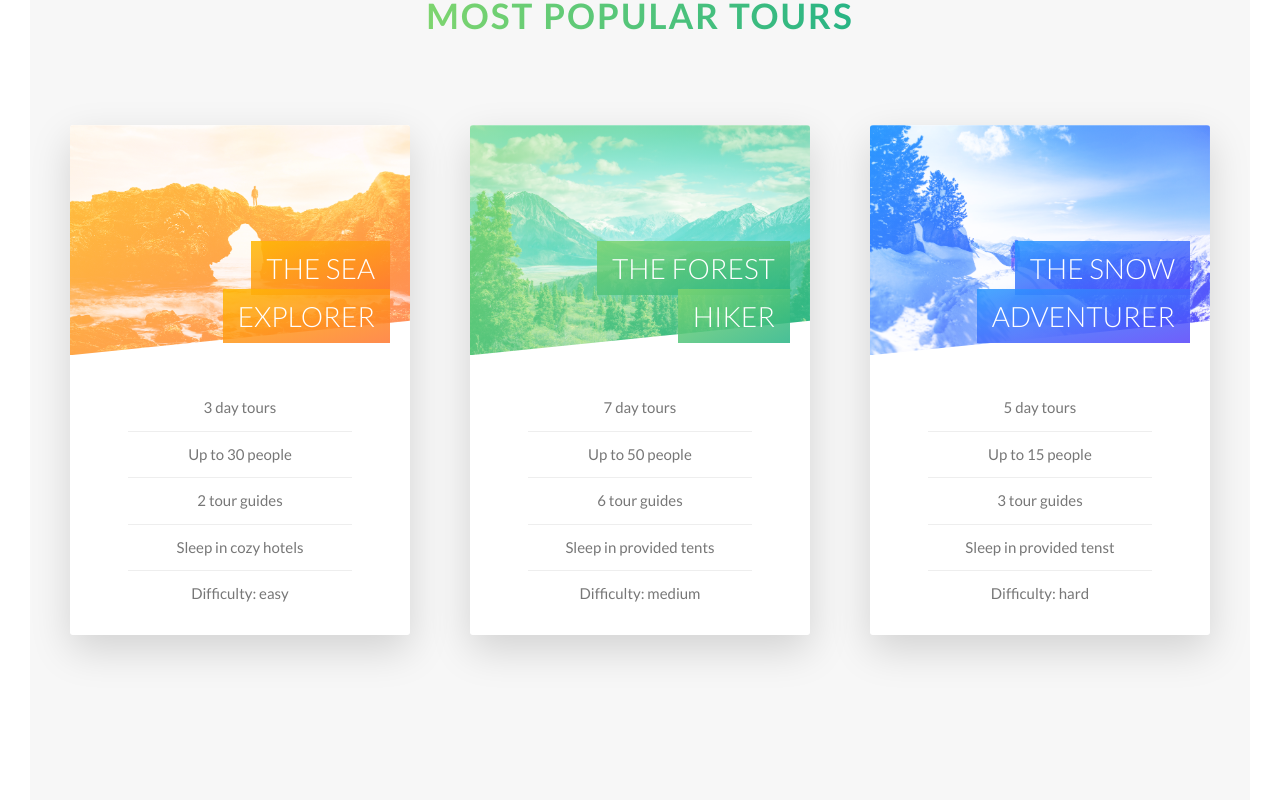
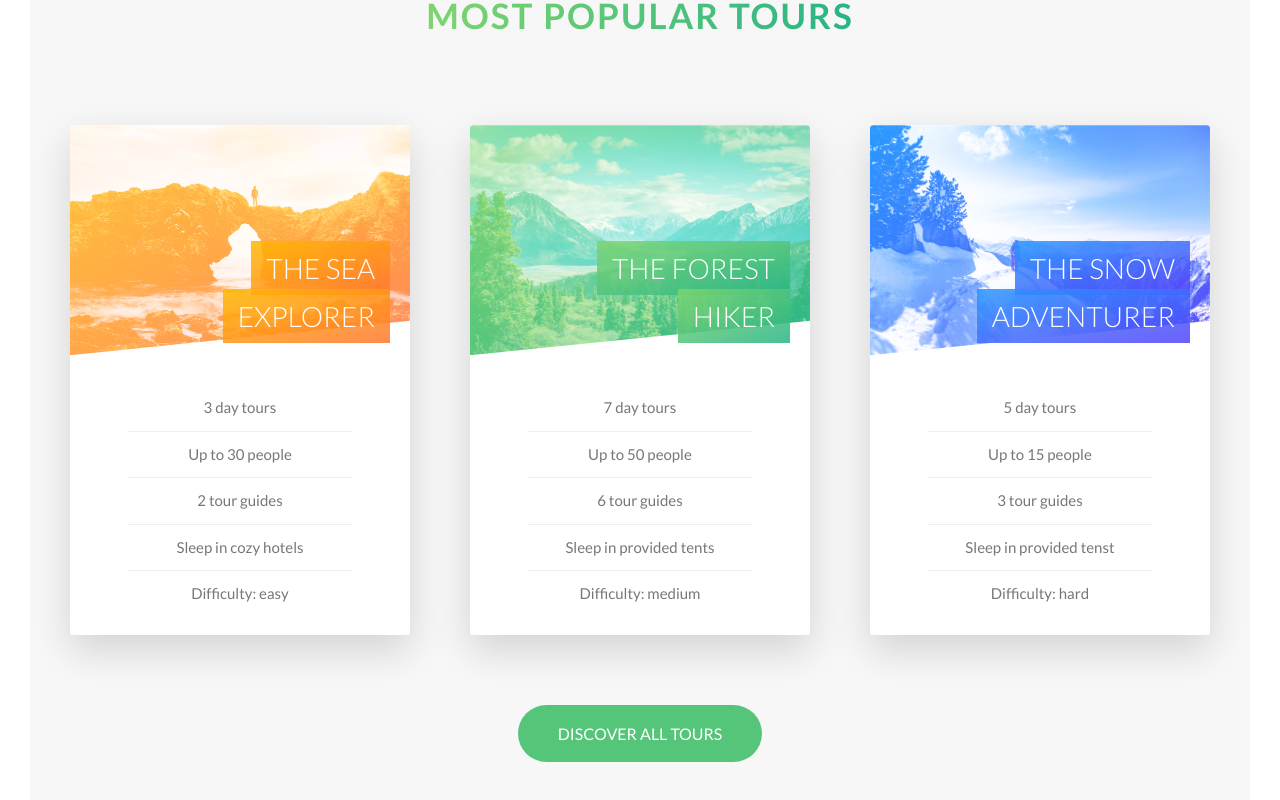
Before and after one commit to emrecolak-23/tourapp-react-typescript, a React (Vite) app: page / in a window 1280 px wide. Shown: the part 2431-3231 px from the top of the page. Built offline with nearby package versions, Linux system fonts and the light colour scheme.

Commit message:
tours section completed

```diff
--- a/src/components/button-primary/button-primary.component.tsx
+++ b/src/components/button-primary/button-primary.component.tsx
@@ -5,13 +5,16 @@ import classNames from 'classnames'
 import React from 'react'
 
 interface PrimaryButtonProps {
-    colorClass: string
+    color: string
     children: React.ReactNode
 }
 
-const PrimaryButton:FC<PrimaryButtonProps> = ({children , colorClass}) => {
+const PrimaryButton:FC<PrimaryButtonProps> = ({children , color}) => {
 
-    const classes = classNames('btn btn--animated', colorClass)
+    const classes = classNames('btn btn--animated', {
+        'btn--white': color==='white',
+        'btn--green': color==='green'
+    })
 
     return <a href="#" className={classes}>{children}</a>
 }
--- a/src/components/header-text-box/header-text-box.component.tsx
+++ b/src/components/header-text-box/header-text-box.component.tsx
@@ -5,7 +5,7 @@ const HeaderTextBox = () => {
     return (
     <div className='header__text-box'>
         <HeaderTextBoxTitle />
-        <PrimaryButton colorClass='btn--white' >
+        <PrimaryButton color='white' >
             Discover Our Tours
         </PrimaryButton>
     </div>
--- a/src/components/section-tours-card-back/section-tours-card-back.component.tsx
+++ b/src/components/section-tours-card-back/section-tours-card-back.component.tsx
@@ -26,7 +26,7 @@ const SectionToursCardBack:FC<SectionToursCardBackProps> = ({cardNo, price}) =>
                         ${price}
                     </p>
                 </div>
-                <PrimaryButton colorClass='btn--white' >
+                <PrimaryButton color='white' >
                     Book Now!
                 </PrimaryButton>
             </div>
--- a/src/components/section-tours-card-front/section-tours-card-front.styles.scss
+++ b/src/components/section-tours-card-front/section-tours-card-front.styles.scss
@@ -7,6 +7,8 @@
         background-blend-mode: screen;
         clip-path: polygon(0 0, 100% 0, 100% 85%, 0 100%);
         -webkit-clip-path:polygon(0 0, 100% 0, 100% 85%, 0 100%);
+        border-top-left-radius: 3px;
+        border-top-right-radius: 3px;
         &--1 {
             background-image: linear-gradient(to right bottom, vars.$color-secondary-light, vars.$color-secondary-dark), url('../../assets/img/nat-5.jpg');
         }
--- a/src/components/section-tours/section-tours.component.tsx
+++ b/src/components/section-tours/section-tours.component.tsx
@@ -1,7 +1,7 @@
 import './section-tours.styles.scss'
 import SectionTitle from "../section-title/section-title.component"
 import SectionToursCard from '../section-tours-card/section-tours-card.component'
-
+import PrimaryButton from '../button-primary/button-primary.component'
 const SectionTours = () => {
 
     const tours = [
@@ -40,7 +40,11 @@ const SectionTours = () => {
                             />
                         })
                     }
-
+                </div>
+                <div className="u-center-text u-margin-top-huge">
+                    <PrimaryButton color='green' >
+                        Discover All Tours
+                    </PrimaryButton>
                 </div>
         </section>
     )
--- a/src/components/section-tours/section-tours.styles.scss
+++ b/src/components/section-tours/section-tours.styles.scss
@@ -2,6 +2,6 @@
 
 .section-tours {
     background-color: vars.$color-grey-light-1;
-    padding: 25rem 0 50rem 0;
+    padding: 25rem 0 15rem 0;
     margin-top: -10rem;
 }
--- a/src/sass/base/utilities.scss
+++ b/src/sass/base/utilities.scss
@@ -13,3 +13,11 @@
 .u-margin-bottom-small {
     margin-bottom: 1.5rem;
 }
+
+.u-margin-top-big {
+    margin-top: 8rem;
+}
+
+.u-margin-top-big-huge {
+    margin-top: 10rem;
+}
```
